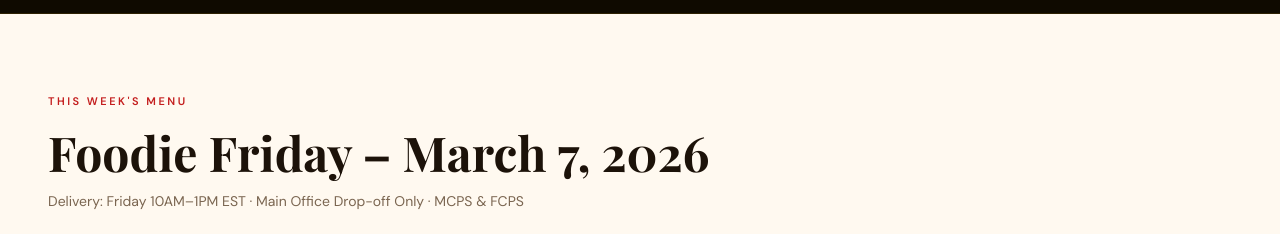
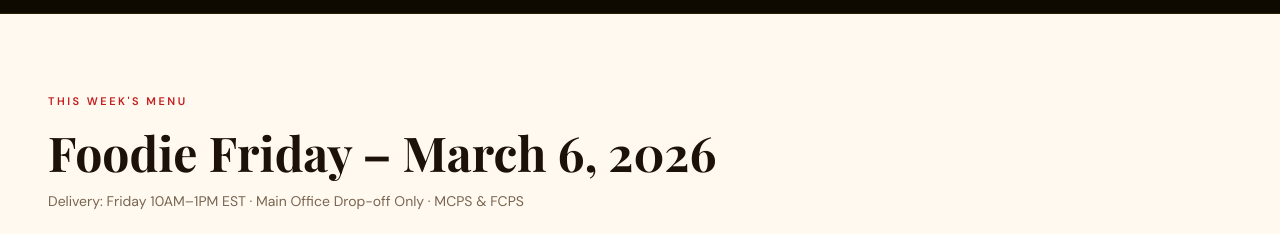
Before and after one commit to ChefP23/Chef-Papis-Catering, a Next.js app: page / in a window 1280 px wide. Shown: the part 940-1174 px from the top of the page. Built offline with nearby package versions, Linux system fonts and the light colour scheme; no server answers; the database is empty.

Commit message:
delivery date to March 6

```diff
--- a/src/app/page.tsx
+++ b/src/app/page.tsx
@@ -73,7 +73,7 @@ export default function Home() {
 
   const deliveryDate = cycle?.delivery_date
     ? new Date(cycle.delivery_date).toLocaleDateString('en-US', { month: 'long', day: 'numeric', year: 'numeric' })
-    : 'March 7, 2026'
+    : 'March 6, 2026'
 
   return (
     <main style={{ background: 'var(--warm-white)' }}>
```
